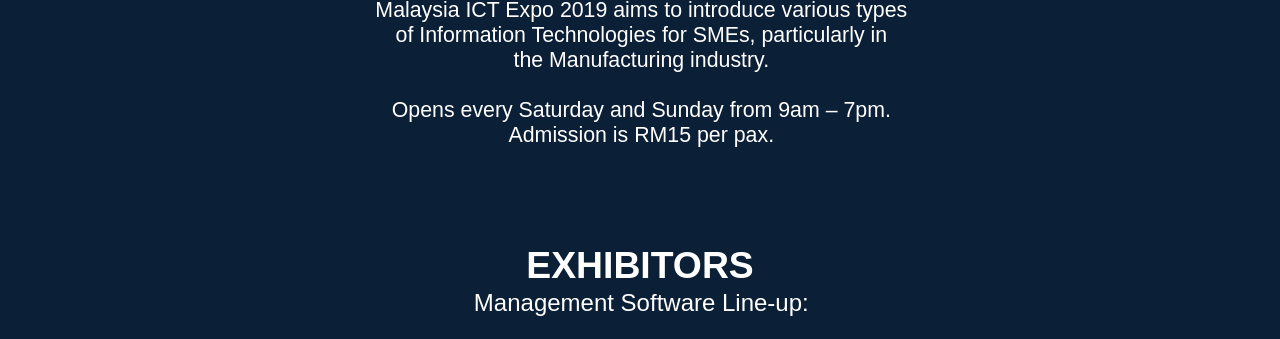
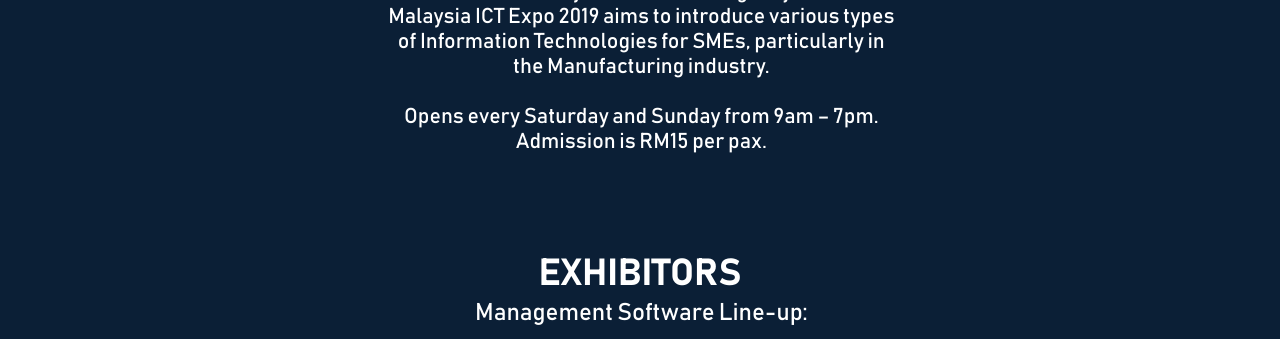
Before and after one commit to sayea2/ICT_test, a plain HTML site: page docs/idk2.htm in a window 1280 px wide. Shown: the part 514-853 px from the top of the page. Drawn offline with Linux system fonts and the light colour scheme.

Commit message:
Update idk2.htm
trying out font stuff

```diff
--- a/docs/idk2.htm
+++ b/docs/idk2.htm
@@ -691,7 +691,9 @@ target="idk2_files/props022.xml">
 	mso-font-charset:0;
 	mso-generic-font-family:swiss;
 	mso-font-pitch:variable;
-	mso-font-signature:-1610612025 2 0 0 415 0;}
+	mso-font-signature:-1610612025 2 0 0 415 0;
+	src: local('Bahnschrift SemiCondensed'), url('BAHNSCHRIFT 1.woff') format('woff');
+	}
 @font-face
 	{font-family:"Bahnschrift SemiBold SemiConden";
 	panose-1:2 11 5 2 4 2 4 2 2 3;
```
